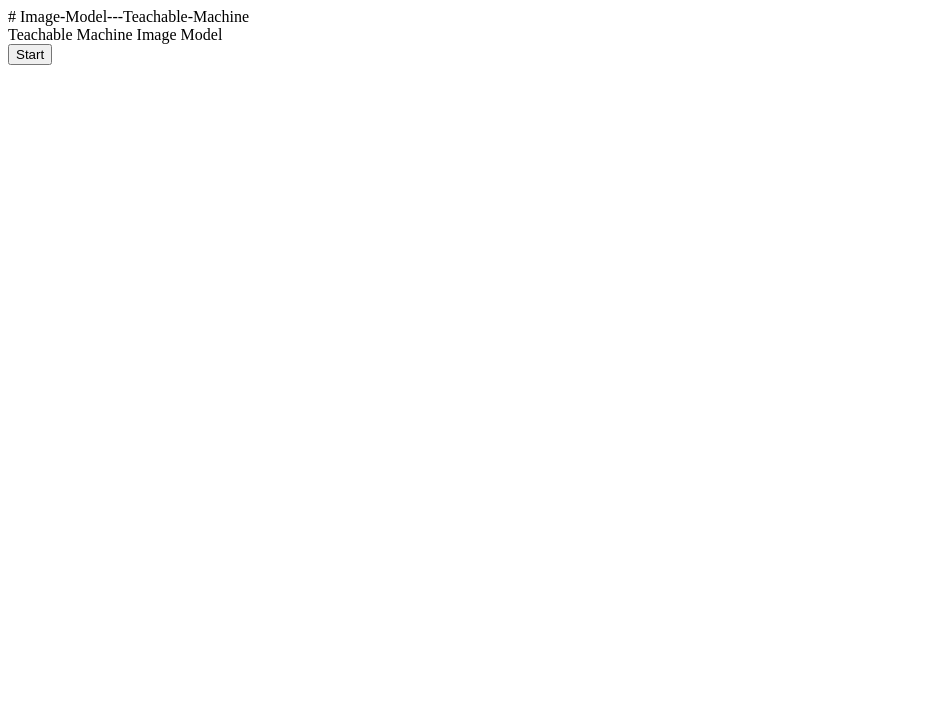
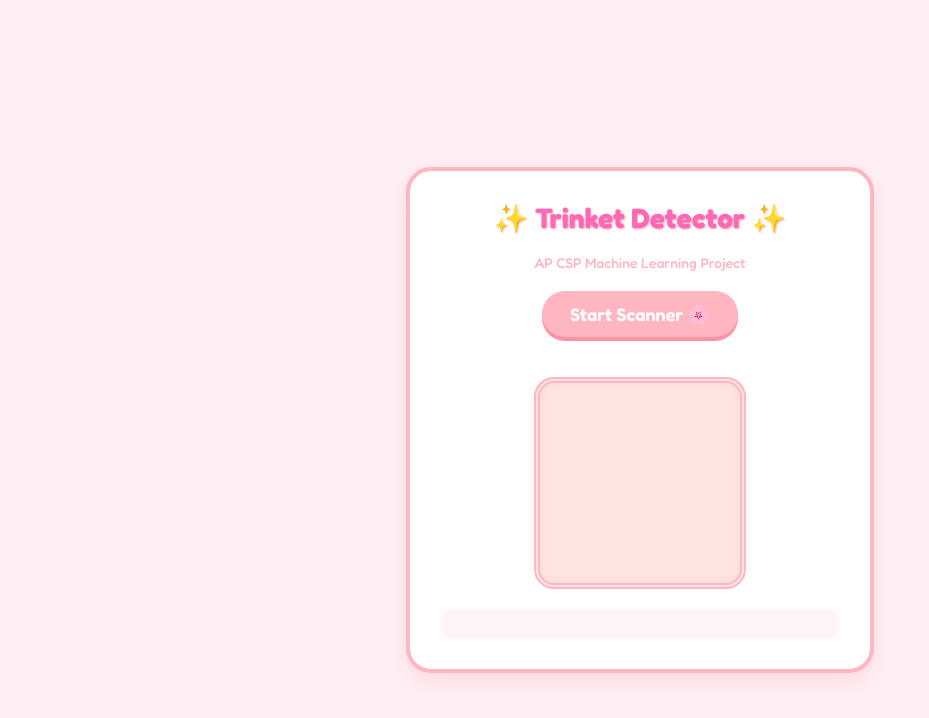
Before and after one commit to enwnaa/Image-Model---Teachable-Machine, a plain HTML site: page index.html in a window 1280 px wide. Shown: the whole page, without its empty margins (0-929 px from the left). Drawn offline with Linux system fonts and the light colour scheme.

Commit message:
Update index.html

```diff
--- a/index.html
+++ b/index.html
@@ -1,61 +1,186 @@
-# Image-Model---Teachable-Machine
+<!DOCTYPE html>
+<html lang="en">
+<head>
+    <meta charset="UTF-8">
+    <meta name="viewport" content="width=device-width, initial-scale=1.0">
+    <title>Trinket Scanner ✨</title>
 
-<div>Teachable Machine Image Model</div>
-<button type="button" onclick="init()">Start</button>
-<div id="webcam-container"></div>
+    <link rel="preconnect" href="https://fonts.googleapis.com">
+    <link rel="preconnect" href="https://fonts.gstatic.com" crossorigin>
+    <link href="https://fonts.googleapis.com/css2?family=Fredoka:wght@300..700&display=swap" rel="stylesheet">
+
+    <style>
+        /* Base page styling */
+        body {
+            background-color: #fff0f5; /* Soft lavender blush/pink */
+            font-family: 'Fredoka', sans-serif;
+            color: #ff69b4; /* Cute hot pink for text */
+            display: flex;
+            flex-direction: column;
+            align-items: center;
+            justify-content: center;
+            min-height: 100vh;
+            margin: 0;
+            padding: 20px;
+        }
+
+        /* Container card for the scanner */
+        .app-container {
+            background-color: #ffffff;
+            border: 4px solid #ffb6c1; /* Light pink border */
+            border-radius: 25px;
+            padding: 30px;
+            box-shadow: 0 8px 20px rgba(255, 182, 193, 0.4);
+            text-align: center;
+            max-width: 400px;
+            width: 100%;
+        }
+
+        /* Title styling */
+        h1 {
+            font-size: 28px;
+            margin-top: 0;
+            color: #ff69b4;
+            text-shadow: 1px 1px 2px #ffb6c1;
+        }
+
+        /* Subtitle/Decorative text */
+        .subtitle {
+            font-size: 14px;
+            color: #ffb6c1;
+            margin-bottom: 20px;
+            font-weight: 500;
+        }
+
+        /* Cute, bouncy Start Button */
+        button {
+            background-color: #ffb6c1;
+            color: white;
+            border: none;
+            padding: 12px 28px;
+            font-size: 18px;
+            font-family: 'Fredoka', sans-serif;
+            font-weight: 600;
+            border-radius: 50px;
+            cursor: pointer;
+            box-shadow: 0 4px 0px #ff91a4;
+            transition: all 0.2s ease;
+            margin-bottom: 20px;
+        }
+
+        button:hover {
+            background-color: #ff91a4;
+            transform: translateY(2px);
+            box-shadow: 0 2px 0px #ff69b4;
+        }
+
+        button:active {
+            transform: translateY(4px);
+            box-shadow: none;
+        }
+
+        /* Webcam container formatting */
+        #webcam-container {
+            margin: 20px auto;
+            border: 6px double #ffb6c1;
+            border-radius: 20px;
+            overflow: hidden;
+            width: 200px;
+            height: 200px;
+            background-color: #ffe4e1; /* Pastel misty rose before camera loads */
+            display: flex;
+            align-items: center;
+            justify-content: center;
+            box-shadow: inset 0 0 10px rgba(0,0,0,0.05);
+        }
+
+        /* Label results container */
+        #label-container {
+            margin-top: 15px;
+            background-color: #fff5f6;
+            border-radius: 15px;
+            padding: 15px;
+        }
+
+        /* Individual result rows */
+        #label-container div {
+            padding: 6px;
+            font-size: 16px;
+            font-weight: 500;
+            color: #d87093; /* Pale violet red for high readability */
+            border-bottom: 1px dashed #ffe4e1;
+        }
+
+        #label-container div:last-child {
+            border-bottom: none;
+        }
+    </style>
+</head>
+<body>
+
+    <div class="app-container">
+        <h1>✨ Trinket Detector ✨</h1>
+        <div class="subtitle">AP CSP Machine Learning Project</div>
+
+        <button type="button" onclick="init()">Start Scanner 🌸</button>
+
+        <div id="webcam-container">
+            </div>
+
         <div id="label-container"></div>
+    </div>
+
     <script src="https://cdn.jsdelivr.net/npm/@tensorflow/tfjs@latest/dist/tf.min.js"></script>
     <script src="https://cdn.jsdelivr.net/npm/@teachablemachine/image@latest/dist/teachablemachine-image.min.js"></script>
+
     <script type="text/javascript">
-    // More API functions here:
-    // https://github.com/googlecreativelab/teachablemachine-community/tree/master/libraries/image
-
-    // the link to your model provided by Teachable Machine export panel
+        // Your model URL
         const URL = "https://teachablemachine.withgoogle.com/models/7QSQ5kA2O/";
 
         let model, webcam, labelContainer, maxPredictions;
 
-    // Load the image model and setup the webcam
         async function init() {
             const modelURL = URL + "model.json";
             const metadataURL = URL + "metadata.json";
 
-        // load the model and metadata
-        // Refer to tmImage.loadFromFiles() in the API to support files from a file picker
-        // or files from your local hard drive
-        // Note: the pose library adds "tmImage" object to your window (window.tmImage)
+            // Load the model
             model = await tmImage.load(modelURL, metadataURL);
             maxPredictions = model.getTotalClasses();
 
-        // Convenience function to setup a webcam
-        const flip = true; // whether to flip the webcam
-        webcam = new tmImage.Webcam(200, 200, flip); // width, height, flip
-        await webcam.setup(); // request access to the webcam
+            // Setup the webcam
+            const flip = true;
+            webcam = new tmImage.Webcam(200, 200, flip);
+            await webcam.setup();
             await webcam.play();
             window.requestAnimationFrame(loop);
 
-        // append elements to the DOM
-        document.getElementById("webcam-container").appendChild(webcam.canvas);
+            // Clear previous placeholder text if any, and append the camera canvas
+            const webcamBox = document.getElementById("webcam-container");
+            webcamBox.innerHTML = "";
+            webcamBox.appendChild(webcam.canvas);
+
             labelContainer = document.getElementById("label-container");
-        for (let i = 0; i < maxPredictions; i++) { // and class labels
+            labelContainer.innerHTML = ""; // Clear old labels on restart
+            for (let i = 0; i < maxPredictions; i++) {
                 labelContainer.appendChild(document.createElement("div"));
             }
         }
 
         async function loop() {
-        webcam.update(); // update the webcam frame
+            webcam.update();
             await predict();
             window.requestAnimationFrame(loop);
         }
 
-    // run the webcam image through the image model
         async function predict() {
-        // predict can take in an image, video or canvas html element
             const prediction = await model.predict(webcam.canvas);
             for (let i = 0; i < maxPredictions; i++) {
-            const classPrediction =
-                prediction[i].className + ": " + prediction[i].probability.toFixed(2);
+                // Formatting the decimal to a nice percentage look (Optional but cleaner!)
+                const percentage = (prediction[i].probability * 100).toFixed(0);
+                const classPrediction = prediction[i].className + " 🎀 " + percentage + "%";
                 labelContainer.childNodes[i].innerHTML = classPrediction;
             }
         }
     </script>
+</body>
+</html>
```
Lines whose indentation alone changed are shown as unchanged.
